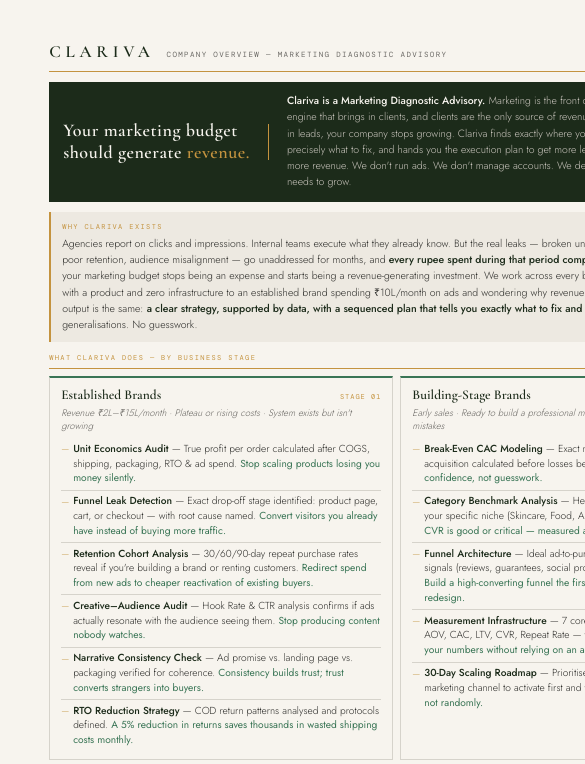
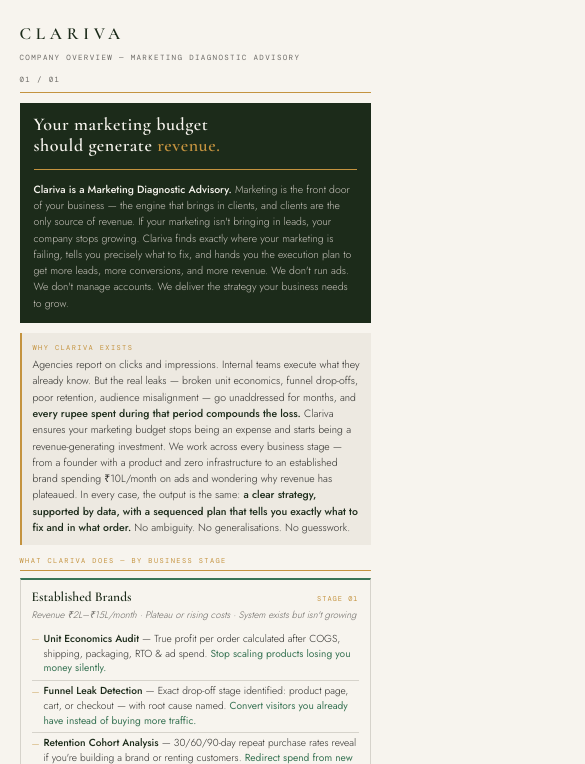
Before and after one commit to CLARIVA-Marketing/Clariva_Intro, a plain HTML site: page index.html in a window 390 px wide. Shown: the top 764 px of the page, 585 px wide, since content can reach past the window. Drawn offline with nearby package versions, Linux system fonts and the light colour scheme.

Commit message:
Update index.html

```diff
--- a/index.html
+++ b/index.html
@@ -29,7 +29,8 @@
   }
 
   .page {
-    width: 210mm;
+    width: 100%;
+    max-width: 210mm; /* Fluid width on smaller screens, capped at A4 width */
     min-height: 297mm;
     margin: 0 auto;
     padding: 10mm 13mm 8mm;
@@ -323,18 +324,59 @@
 
   footer a:hover { color: var(--green); }
 
+  /* ── MOBILE RESPONSIVENESS ── */
+  @media (max-width: 768px) {
+    body {
+      font-size: 12px; /* Slight bump for mobile readability */
+    }
+    .page {
+      padding: 5vw;
+      min-height: auto;
+    }
+    header {
+      flex-direction: column;
+      align-items: flex-start;
+      gap: 10px;
+    }
+    .header-left {
+      flex-direction: column;
+      gap: 5px;
+    }
+    .intro-band {
+      flex-direction: column;
+      align-items: flex-start;
+      gap: 12px;
+    }
+    .intro-band-headline {
+      white-space: normal;
+    }
+    .intro-divider {
+      width: 100%;
+      height: 1px;
+    }
+    .problem-row,
+    .stage-grid,
+    .del-grid {
+      grid-template-columns: 1fr;
+    }
+    footer {
+      flex-direction: column;
+      align-items: flex-start;
+      gap: 10px;
+    }
+  }
+
   @media print {
     body { -webkit-print-color-adjust: exact; print-color-adjust: exact; }
-    .page { padding: 9mm 12mm 7mm; }
-    .stage-grid { break-inside: avoid; }
-    .del-grid { break-inside: avoid; }
+    .page { padding: 9mm 12mm 7mm; width: 210mm; }
+    .stage-grid { break-inside: avoid; grid-template-columns: 1fr 1fr; }
+    .del-grid { break-inside: avoid; grid-template-columns: repeat(3, 1fr); }
   }
 </style>
 </head>
 <body>
 <div class="page">
 
-  <!-- HEADER -->
   <header>
     <div class="header-left">
       <a href="https://clariva-home.github.io/Clariva/" class="wordmark" target="_blank">Clariva</a>
@@ -343,7 +385,6 @@
     <span class="page-num">01 / 01</span>
   </header>
 
-  <!-- INTRO BAND -->
   <div class="intro-band">
     <div class="intro-band-headline">Your marketing budget<br/>should generate <span>revenue.</span></div>
     <div class="intro-divider"></div>
@@ -352,13 +393,11 @@
     </div>
   </div>
 
-  <!-- STATEMENT STRIP -->
   <div class="problem-card" style="margin-bottom:10px; border-left: 2px solid var(--gold); display:block;">
     <span class="problem-card-label">Why Clariva Exists</span>
     <p>Agencies report on clicks and impressions. Internal teams execute what they already know. But the real leaks — broken unit economics, funnel drop-offs, poor retention, audience misalignment — go unaddressed for months, and <strong>every rupee spent during that period compounds the loss.</strong> Clariva ensures your marketing budget stops being an expense and starts being a revenue-generating investment. We work across every business stage — from a founder with a product and zero infrastructure to an established brand spending ₹10L/month on ads and wondering why revenue has plateaued. In every case, the output is the same: <strong>a clear strategy, supported by data, with a sequenced plan that tells you exactly what to fix and in what order.</strong> No ambiguity. No generalisations. No guesswork.</p>
   </div>
 
-  <!-- SERVICES -->
   <span class="sec-label">What Clariva Does — By Business Stage</span>
   <hr class="sec-rule"/>
 
@@ -428,7 +467,6 @@
 
   </div>
 
-  <!-- DELIVERABLES -->
   <div class="deliverables-section">
     <span class="sec-label">What You Receive at the End of Every Engagement</span>
     <hr class="sec-rule"/>
@@ -466,12 +504,15 @@
     </div>
   </div>
 
-  <!-- CLOSING STRIP -->
   <div class="why-strip">
     Clariva acts as the strategic partner that finds the technical and operational leaks in your marketing before you spend another rupee on the wrong fix — and then tells you <em>exactly what to execute</em> to generate more leads, more conversions, and more revenue. Whether you are spending ₹50,000/month or preparing to spend your first rupee, <strong>you walk away with a plan your team can act on immediately.</strong> No retainer dependency. No vague recommendations. Just a clear, data-backed path to growth.
   </div>
 
-  <!-- FOOTER -->
   <footer>
     <a href="/cdn-cgi/l/email-protection#0c6f606d7e657a6d22646361694c6b616d6560226f6361"><span class="__cf_email__" data-cfemail="96f5faf7e4ffe0f7b8fef9fbf3d6f1fbf7fffab8f5f9fb">[email&#160;protected]</span></a>
     <span>© 2025 Clariva — Marketing Diagnostic Advisory</span>
+  </footer>
+
+</div>
+</body>
+</html>
```
